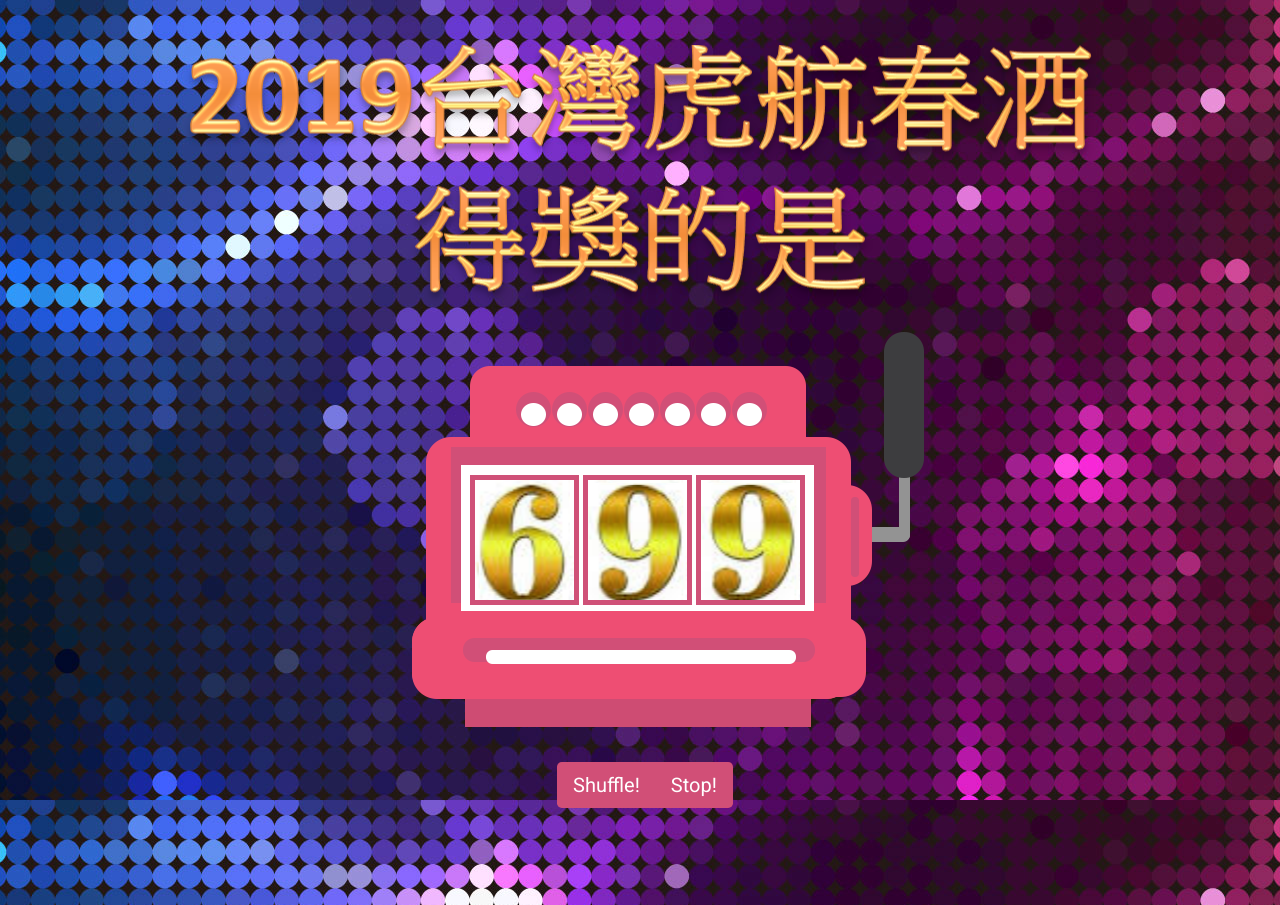
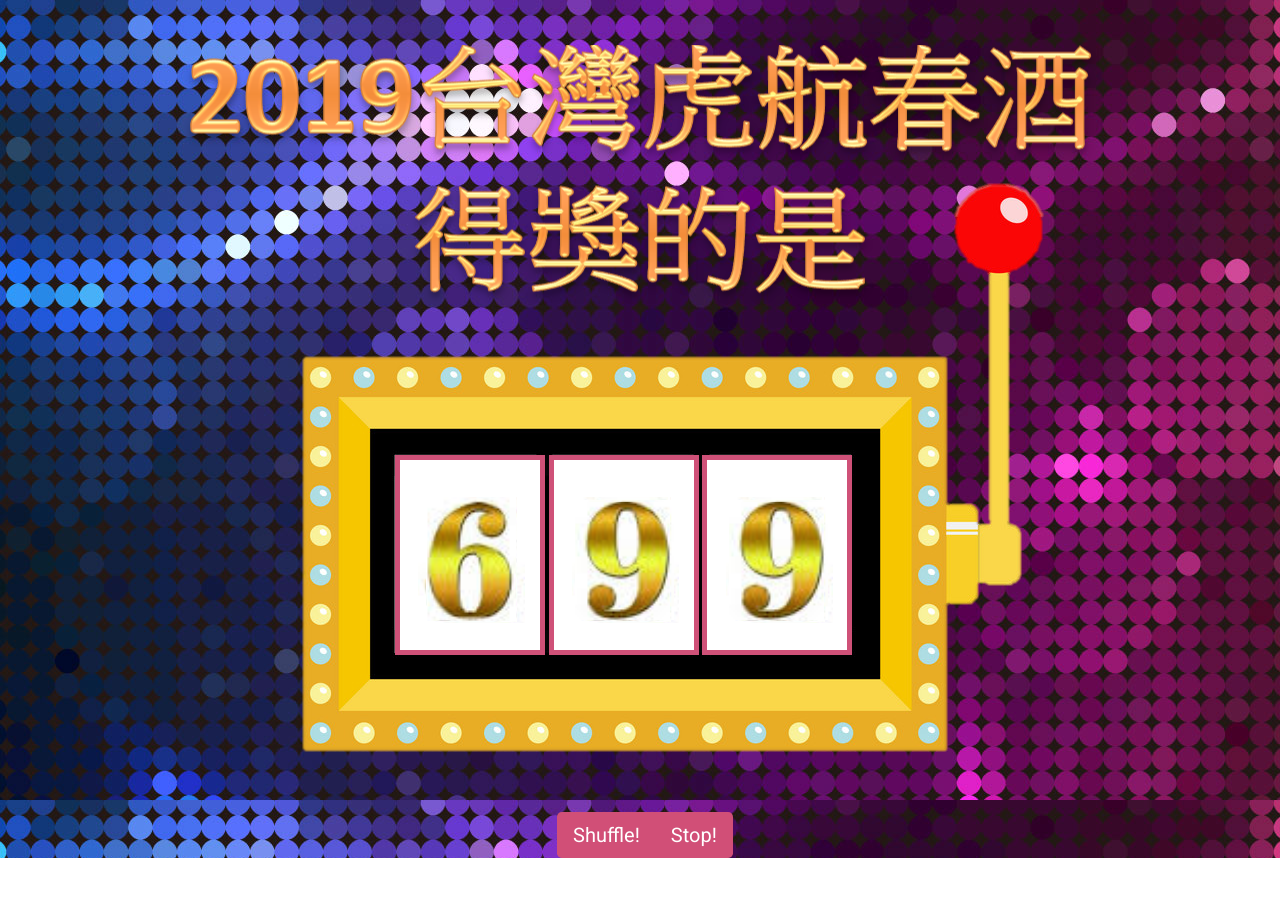
Before and after one commit to bunnyadad/slot_machine, a website with bundled scripts: page index.html in a window 1280 px wide. After the commit the page ends 858 px from the top, so only its background shows below. Built offline with nearby package versions, Linux system fonts and the light colour scheme.

Commit message:
Modify slot-machine picture and adjust UI

```diff
--- a/index.html
+++ b/index.html
@@ -39,7 +39,7 @@
     <div id="casino">
       <div class="content">
         <div>
-          <div id="casino1" class="slotMachine" style="margin-left: -65px;">
+          <div id="casino1" class="slotMachine" style="margin-left: -93px;">
             <div class="slot slot0"></div>
             <div class="slot slot2"></div>
             <div class="slot slot3"></div>
--- a/styles/style.css
+++ b/styles/style.css
@@ -40,8 +40,8 @@
 }
 
 .slotMachine .slot{
-  height:120px;
-  background-position-x: 55%;
+  height:200px;
+  background-position: 55% center;
   background-repeat: no-repeat;
 }
 
@@ -111,15 +111,16 @@
 }
 
 #casino .content:nth-child(1) {
+  margin-top: -150px;
   text-align: center;
-  background: url('../img/machine.png') no-repeat;
+  background: url('../img/machine1.png') no-repeat;
   background-position-x: calc(50% + 30px);
   min-height: 580px;
 }
 
 #casino .content > div {
-  padding-top: 150px;
-  width: 300px;
+  padding-top: 280px;
+  width: 500px;
   margin: 0 auto;
   transform: translateX(30px);
 }
@@ -130,10 +131,11 @@
 }
 
 .slotMachine{
-  width: 36.333333%;
+  width: 150px;
   border: 5px solid #CF5178;
-  height: 130px;
+  height: 200px;
   display: inline-block;
+  background-color: white;
 }
 
 #casino .btn-group {
```
Also changed, not shown: img/machine1.png (added).
